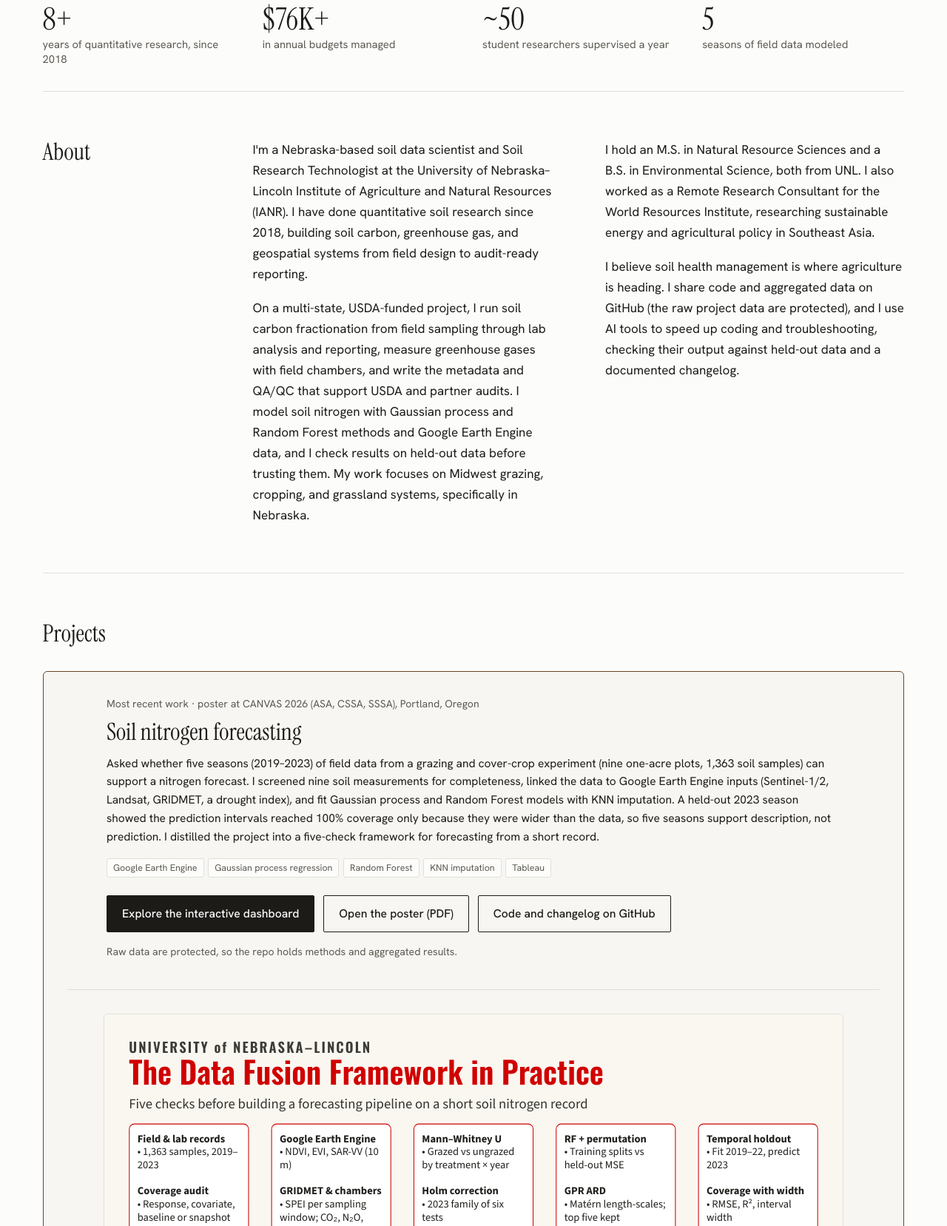
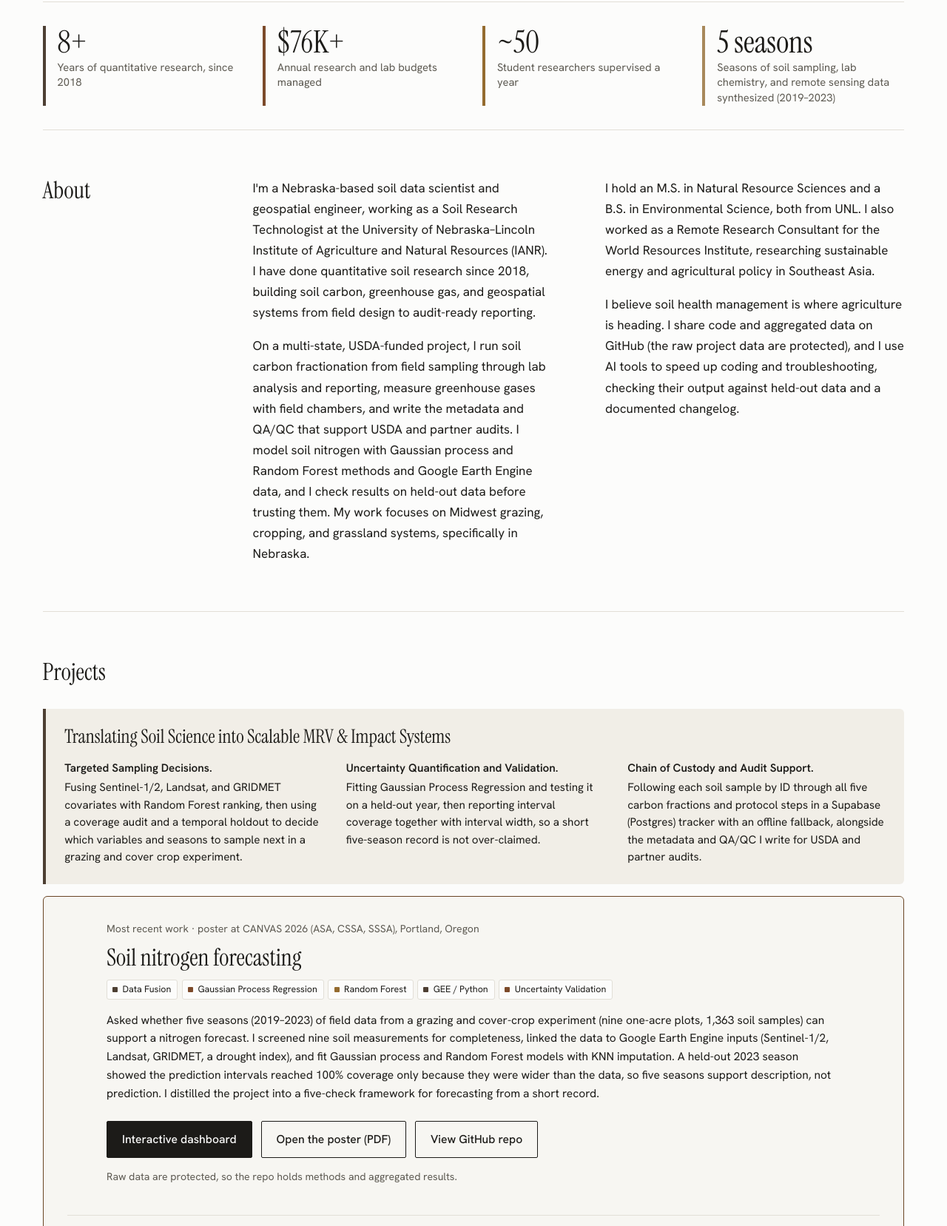
Before and after one commit to aairori2/aairori2.github.io, a plain HTML site: page index.html in a window 1280 px wide. Shown: the part 773-2430 px from the top of the page at 74% size. Drawn offline with nearby package versions, Linux system fonts and the light colour scheme.

Commit message:
Revise title, description, and content in index.html
Updated the title and description meta tags to include 'Geospatial Engineer'. Revised the introductory paragraph and facts section to reflect current roles and responsibilities. Adjusted styling for tags and links for better presentation.

```diff
--- a/index.html
+++ b/index.html
@@ -3,8 +3,8 @@
 <head>
   <meta charset="UTF-8">
   <meta name="viewport" content="width=device-width, initial-scale=1.0">
-  <title>Aldi J. Airori, M.S. — Soil Data Scientist</title>
-  <meta name="description" content="Aldi J. Airori, M.S., is a Nebraska-based soil data scientist building soil carbon, greenhouse gas, and geospatial systems from field design to audit-ready reporting.">
+  <title>Aldi J. Airori, M.S. — Soil Data Scientist &amp; Geospatial Engineer</title>
+  <meta name="description" content="Aldi J. Airori, M.S., is a Nebraska-based soil data scientist and geospatial engineer building soil carbon, greenhouse gas, and geospatial systems from field design to audit-ready reporting.">
   <meta name="color-scheme" content="light dark">
   <link rel="preconnect" href="https://fonts.googleapis.com">
   <link rel="preconnect" href="https://fonts.gstatic.com" crossorigin>
@@ -18,6 +18,7 @@
       --card: #f7f6f2;
       --accent: #6a4524;
       --accent-ink: #ffffff;
+      --m1: #4d3f33; --m2: #7c4a2a; --m3: #946b2f; --m4: #a8895b; --m-callout: #4d3f33; --callout-bg: #f1eee7;
       --serif: 'Instrument Serif', Georgia, serif;
       --sans: 'Hanken Grotesk', system-ui, -apple-system, 'Segoe UI', sans-serif;
     }
@@ -30,6 +31,7 @@
         --card: #1b1915;
         --accent: #d4a86e;
         --accent-ink: #151310;
+        --m1: #8a7258; --m2: #c97b4a; --m3: #c08a3c; --m4: #c4b38a; --m-callout: #a8895b; --callout-bg: #1f1c17;
       }
     }
 
@@ -84,6 +86,8 @@
 
     /* Facts */
     .facts { display: grid; grid-template-columns: repeat(4, 1fr); gap: 1.5rem; padding: 2rem 0; border-top: 1px solid var(--rule); }
+    .facts > div { border-left: 4px solid var(--mc); padding-left: 1rem; }
+    .facts .m1 { --mc: var(--m1); } .facts .m2 { --mc: var(--m2); } .facts .m3 { --mc: var(--m3); } .facts .m4 { --mc: var(--m4); }
     .facts div { display: grid; grid-template-rows: auto 1fr; }
     .facts dd { order: -1; }
     .facts dt { color: var(--muted); font-size: .92rem; line-height: 1.4; }
@@ -104,9 +108,14 @@
     .card .kind { color: var(--muted); font-size: .88rem; margin-bottom: .5rem; }
     .card h3 { font-family: var(--serif); font-weight: 400; font-size: 1.45rem; line-height: 1.2; margin-bottom: .7rem; }
     .card p { font-size: .97rem; line-height: 1.6; }
-    .tags { list-style: none; display: flex; flex-wrap: wrap; gap: .35rem; margin: 1rem 0 0; }
-    .tags li { font-size: .78rem; color: var(--muted); border: 1px solid var(--rule); border-radius: 3px; padding: .12rem .5rem; background: var(--bg); }
-    .card .links { margin-top: auto; padding-top: 1.1rem; display: flex; gap: 1.1rem; flex-wrap: wrap; font-weight: 500; font-size: .95rem; }
+    .tags { list-style: none; display: flex; flex-wrap: wrap; gap: .35rem; margin: 0 0 1rem; }
+    .tags li { font-size: .78rem; color: var(--ink); border: 1px solid var(--rule); border-radius: 3px; padding: .12rem .5rem .12rem .45rem; background: var(--bg); display: inline-flex; align-items: center; gap: .4rem; }
+    .tags li::before { content: ""; width: 7px; height: 7px; border-radius: 1px; background: var(--m1); flex: none; }
+    .tags li:nth-child(3n+2)::before { background: var(--m2); } .tags li:nth-child(3n)::before { background: var(--m3); }
+    .card > p { margin-bottom: 1.1rem; }
+    .card .links { margin-top: auto; padding-top: 1rem; border-top: 1px solid var(--rule); display: flex; gap: .6rem; flex-wrap: wrap; font-weight: 500; font-size: .9rem; }
+    .card .links a { display: inline-block; padding: .38rem .8rem; border: 1px solid var(--ink); border-radius: 2px; color: var(--ink); text-decoration: none; line-height: 1.3; }
+    .card .links a:hover { background: var(--ink); color: var(--bg); }
     .card.featured { grid-column: 1 / -1; display: grid; grid-template-columns: minmax(0, 1fr); gap: 2.5rem; padding: 2rem; border-color: var(--accent); }
     .card.featured h3 { font-size: 2rem; }
     .card.featured > div:first-child { width: 100%; max-width: 62rem; justify-self: center; }
@@ -115,6 +124,15 @@
     .card.featured .note { color: var(--muted); font-size: .88rem; }
     .btn[hidden] { display: none; }
 
+
+
+    /* MRV callout */
+    .mrv { grid-column: 1 / -1; background: var(--callout-bg); border-left: 4px solid var(--m-callout); border-radius: 0 6px 6px 0; padding: 1.4rem 1.6rem 1.5rem; }
+    .mrv h3 { font-family: var(--serif); font-weight: 400; font-size: 1.6rem; line-height: 1.2; margin-bottom: 1rem; }
+    .mrv ul { list-style: none; display: grid; grid-template-columns: 1fr; gap: 1rem 2rem; }
+    .mrv li { font-size: .95rem; line-height: 1.55; }
+    .mrv li strong { display: block; font-weight: 600; margin-bottom: .15rem; }
+    @media (min-width: 1000px) { .mrv ul { grid-template-columns: repeat(3, 1fr); } }
 
     /* Framework in practice: a pipeline track with soil-colored stations */
     .sr { position: absolute; width: 1px; height: 1px; overflow: hidden; clip: rect(0 0 0 0); white-space: nowrap; }
@@ -199,6 +217,7 @@
       .soil .chip { height: 64px; }
       .job { grid-template-columns: 1fr; gap: .2rem; }
     }
+    @media (max-width: 560px) { .facts { grid-template-columns: 1fr; } }
     @media (max-width: 600px) { .hero-top { flex-direction: column; align-items: flex-start; } .card-grid { grid-template-columns: 1fr; } .card.featured { padding: 1.5rem; } }
 
     /* Wide screens: use the full width instead of one centered column */
@@ -266,7 +285,7 @@
         <p class="role">Soil Research Technologist, University of Nebraska–Lincoln IANR<br>Lincoln, Nebraska</p>
       </div>
       <h1>Aldi J. Airori, M.S.</h1>
-      <p class="lede">Soil data scientist building soil carbon, greenhouse gas, and geospatial systems from field design to audit-ready reporting, with a focus on Midwest grazing, cropping, and grassland systems in Nebraska.</p>
+      <p class="lede">Soil data scientist and geospatial engineer translating multi-sensor remote sensing, Gaussian Process uncertainty quantification, and lab fractionation pipelines into audit-ready carbon and nutrient MRV systems.</p>
       <div class="actions">
         <a class="btn btn-solid" href="#projects">See projects</a>
         <a class="btn btn-line" href="mailto:aldijefferson07@gmail.com">Email Aldi</a>
@@ -290,17 +309,17 @@
       </div>
     </section>
 
-    <dl class="facts">
-      <div><dt>years of quantitative research, since 2018</dt><dd>8+</dd></div>
-      <div><dt>in annual budgets managed</dt><dd>$76K+</dd></div>
-      <div><dt>student researchers supervised a year</dt><dd>~50</dd></div>
-      <div><dt>seasons of field data modeled</dt><dd>5</dd></div>
+    <dl class="facts" aria-label="Leadership and operational scale">
+      <div class="m1"><dt>Years of quantitative research, since 2018</dt><dd>8+</dd></div>
+      <div class="m2"><dt>Annual research and lab budgets managed</dt><dd>$76K+</dd></div>
+      <div class="m3"><dt>Student researchers supervised a year</dt><dd>~50</dd></div>
+      <div class="m4"><dt>Seasons of soil sampling, lab chemistry, and remote sensing data synthesized (2019–2023)</dt><dd>5 seasons</dd></div>
     </dl>
 
     <section class="block" id="about" aria-labelledby="h-about">
       <h2 id="h-about">About</h2>
       <div class="content">
-        <p>I'm a Nebraska-based soil data scientist and Soil Research Technologist at the University of Nebraska–Lincoln Institute of Agriculture and Natural Resources (IANR). I have done quantitative soil research since 2018, building soil carbon, greenhouse gas, and geospatial systems from field design to audit-ready reporting.</p>
+        <p>I'm a Nebraska-based soil data scientist and geospatial engineer, working as a Soil Research Technologist at the University of Nebraska–Lincoln Institute of Agriculture and Natural Resources (IANR). I have done quantitative soil research since 2018, building soil carbon, greenhouse gas, and geospatial systems from field design to audit-ready reporting.</p>
         <p>On a multi-state, USDA-funded project, I run soil carbon fractionation from field sampling through lab analysis and reporting, measure greenhouse gases with field chambers, and write the metadata and QA/QC that support USDA and partner audits. I model soil nitrogen with Gaussian process and Random Forest methods and Google Earth Engine data, and I check results on held-out data before trusting them. My work focuses on Midwest grazing, cropping, and grassland systems, specifically in Nebraska.</p>
         <p>I hold an M.S. in Natural Resource Sciences and a B.S. in Environmental Science, both from UNL. I also worked as a Remote Research Consultant for the World Resources Institute, researching sustainable energy and agricultural policy in Southeast Asia.</p>
         <p>I believe soil health management is where agriculture is heading. I share code and aggregated data on GitHub (the raw project data are protected), and I use AI tools to speed up coding and troubleshooting, checking their output against held-out data and a documented changelog.</p>
@@ -311,16 +330,25 @@
       <h2 id="h-projects">Projects</h2>
       <div class="card-grid">
 
+        <aside class="mrv" aria-labelledby="mrv-title">
+          <h3 id="mrv-title">Translating Soil Science into Scalable MRV &amp; Impact Systems</h3>
+          <ul>
+            <li><strong>Targeted Sampling Decisions.</strong> Fusing Sentinel-1/2, Landsat, and GRIDMET covariates with Random Forest ranking, then using a coverage audit and a temporal holdout to decide which variables and seasons to sample next in a grazing and cover crop experiment.</li>
+            <li><strong>Uncertainty Quantification and Validation.</strong> Fitting Gaussian Process Regression and testing it on a held-out year, then reporting interval coverage together with interval width, so a short five-season record is not over-claimed.</li>
+            <li><strong>Chain of Custody and Audit Support.</strong> Following each soil sample by ID through all five carbon fractions and protocol steps in a Supabase (Postgres) tracker with an offline fallback, alongside the metadata and QA/QC I write for USDA and partner audits.</li>
+          </ul>
+        </aside>
+
         <article class="card featured">
           <div>
             <p class="kind">Most recent work · poster at CANVAS 2026 (ASA, CSSA, SSSA), Portland, Oregon</p>
             <h3>Soil nitrogen forecasting</h3>
+          <ul class="tags"><li>Data Fusion</li><li>Gaussian Process Regression</li><li>Random Forest</li><li>GEE / Python</li><li>Uncertainty Validation</li></ul>
             <p>Asked whether five seasons (2019–2023) of field data from a grazing and cover-crop experiment (nine one-acre plots, 1,363 soil samples) can support a nitrogen forecast. I screened nine soil measurements for completeness, linked the data to Google Earth Engine inputs (Sentinel-1/2, Landsat, GRIDMET, a drought index), and fit Gaussian process and Random Forest models with KNN imputation. A held-out 2023 season showed the prediction intervals reached 100% coverage only because they were wider than the data, so five seasons support description, not prediction. I distilled the project into a five-check framework for forecasting from a short record.</p>
-            <ul class="tags"><li>Google Earth Engine</li><li>Gaussian process regression</li><li>Random Forest</li><li>KNN imputation</li><li>Tableau</li></ul>
           <div class="actions feat-actions">
-              <a class="btn btn-solid" href="#dashboard">Explore the interactive dashboard</a>
+              <a class="btn btn-solid" href="#dashboard">Interactive dashboard</a>
               <a class="btn btn-line" href="Airori_CANVAS_2026.pdf" target="_blank" rel="noopener">Open the poster (PDF)</a>
-              <a class="btn btn-line" href="https://github.com/aairori2/Soil-Nitrogen-Data-Fusion-Framework" target="_blank" rel="noopener">Code and changelog on GitHub</a>
+              <a class="btn btn-line" href="https://github.com/aairori2/Soil-Nitrogen-Data-Fusion-Framework" target="_blank" rel="noopener">View GitHub repo</a>
             </div>
             <p class="note">Raw data are protected, so the repo holds methods and aggregated results.</p>
           </div>
@@ -422,31 +450,31 @@
         <article class="card">
           <p class="kind">USDA-funded, multi-state research</p>
           <h3>Soil carbon fractionation and GHG measurement</h3>
+          <ul class="tags"><li>Metadata Standardization</li><li>Audit Provenance</li><li>Multi-Site Field Ops</li></ul>
           <p>On farms and ranches under agreements with UNL research facilities, I help design the experiment, sample in the field, run all lab analyses, and produce the data and report. I measure greenhouse gases with field chambers, calculate CO₂, N₂O, and CH₄ myself, and write the metadata and QA/QC that support USDA and partner audits.</p>
-          <ul class="tags"><li>Soil carbon</li><li>GHG</li><li>QA/QC</li><li>Metadata</li></ul>
-          <div class="links"><a href="https://github.com/aairori2" target="_blank" rel="noopener">Code and documentation</a></div>
+          <div class="links"><a href="https://github.com/aairori2" target="_blank" rel="noopener">View profile &amp; code</a></div>
         </article>
 
         <article class="card">
           <p class="kind">Web app and data system, open source</p>
           <h3>SOC Fractionation Lab Tracker</h3>
+          <ul class="tags"><li>Chain of Custody</li><li>QA/QC</li><li>PostgreSQL / Supabase</li><li>Offline-First</li></ul>
           <p>I defined the sample workflow and data requirements, then built and deployed a web app that follows samples through all five soil carbon fractions by sample ID and protocol step, with a Supabase (Postgres) backend, SQL I wrote, an offline fallback, and data export.</p>
-          <ul class="tags"><li>Supabase · Postgres</li><li>SQL</li><li>Offline fallback</li></ul>
-          <div class="links"><a href="https://github.com/aairori2/soc-lab-tracker" target="_blank" rel="noopener">View on GitHub</a></div>
+          <div class="links"><a href="https://github.com/aairori2/soc-lab-tracker" target="_blank" rel="noopener">View GitHub repo</a></div>
         </article>
 
         <article class="card">
           <p class="kind">Nebraska Sandhills, summer 2026</p>
           <h3>Sandhills soil carbon pilot</h3>
+          <ul class="tags"><li>Mentoring</li><li>Soil carbon</li><li>Nebraska Sandhills</li></ul>
           <p>I interviewed, hired, and mentored two undergraduates with no research experience on a Nebraska Sandhills soil carbon fractionation project. Together we produced a research poster on soil carbon distribution, which is proof of concept for a Sandhills proposal to USDA.</p>
-          <ul class="tags"><li>Mentoring</li><li>Soil carbon</li><li>Nebraska Sandhills</li></ul>
         </article>
 
         <article class="card">
           <p class="kind">Publication and thesis</p>
           <h3>Soil bulk density and soil color research</h3>
+          <ul class="tags"><li>Peer-reviewed</li><li>Pedotransfer functions</li><li>NASIS</li></ul>
           <p>First-author paper on how sampling method affects soil bulk density (Communications in Soil Science and Plant Analysis, 2022), and a USDA NRCS–funded M.S. thesis that built pedotransfer functions predicting soil organic carbon from soil color using 1,576 Nebraska soil profiles.</p>
-          <ul class="tags"><li>Peer-reviewed</li><li>Pedotransfer functions</li><li>NASIS</li></ul>
           <div class="links">
             <a href="https://doi.org/10.1080/00103624.2021.1993887" target="_blank" rel="noopener">Read the paper</a>
             <a href="https://digitalcommons.unl.edu/appscitheses/2/" target="_blank" rel="noopener">Read the thesis</a>
@@ -456,16 +484,16 @@
         <article class="card">
           <p class="kind">NASA and EO College certified</p>
           <h3>Spatial analysis and GIS mapping</h3>
+          <ul class="tags"><li>QGIS</li><li>ArcGIS</li><li>Google Earth Engine</li></ul>
           <p>I use QGIS and ArcGIS for spatial analysis of land cover, soil properties, and environmental change, and Google Earth Engine for Sentinel and Landsat covariates.</p>
-          <ul class="tags"><li>QGIS</li><li>ArcGIS</li><li>Google Earth Engine</li></ul>
           <div class="links"><a href="https://www.linkedin.com/in/aldi-airori-1bb73316a/details/certifications/" target="_blank" rel="noopener">View certifications</a></div>
         </article>
 
         <article class="card">
           <p class="kind">University of Nebraska–Lincoln</p>
           <h3>Lab leadership</h3>
+          <ul class="tags"><li>Supervision</li><li>Budgets</li><li>SOPs</li></ul>
           <p>I supervise about 50 student researchers a year, manage $76K+ in annual budgets, write QA/QC protocols and SOPs, and coordinate preventative maintenance contracts. I also chair the Staff Advisory Committee for Agronomy and Horticulture.</p>
-          <ul class="tags"><li>Supervision</li><li>Budgets</li><li>SOPs</li></ul>
         </article>
 
       </div>
@@ -508,7 +536,7 @@
     <section class="block wide" id="dashboard" aria-labelledby="h-dash">
       <h2 id="h-dash">Interactive dashboard</h2>
       <div class="dash-intro">
-        <p>Explore the soil nitrogen data from this project by treatment and grazing. It is built in Tableau and published on Tableau Public.</p>
+        <p>Explore spatial cluster maps and temporal Gaussian Process forecast curves for soil ammonium (NH<sub>4</sub><sup>+</sup>) and nitrate (NO<sub>3</sub><sup>&minus;</sup>) across grazing and cover crop systems (2019–2023 baseline with projections beyond 2023). Click spatial clusters on the map to dynamically filter the corresponding temporal nitrogen trajectories.</p>
         <div class="links"><a href="https://public.tableau.com/app/profile/aldi.airori/viz/SoilNitrogenDataFusionFramework/Dashboard1" target="_blank" rel="noopener">Open it full size on Tableau Public</a></div>
       </div>
       <div class="viz-wrap">
@@ -642,7 +670,7 @@
 
   <footer>
     <span>© 2026 Aldi J. Airori, M.S.</span>
-    <span>Soil Data Scientist, Lincoln, Nebraska</span>
+    <span>Soil Data Scientist &amp; Geospatial Engineer, Lincoln, Nebraska</span>
   </footer>
 </div>
 
```
